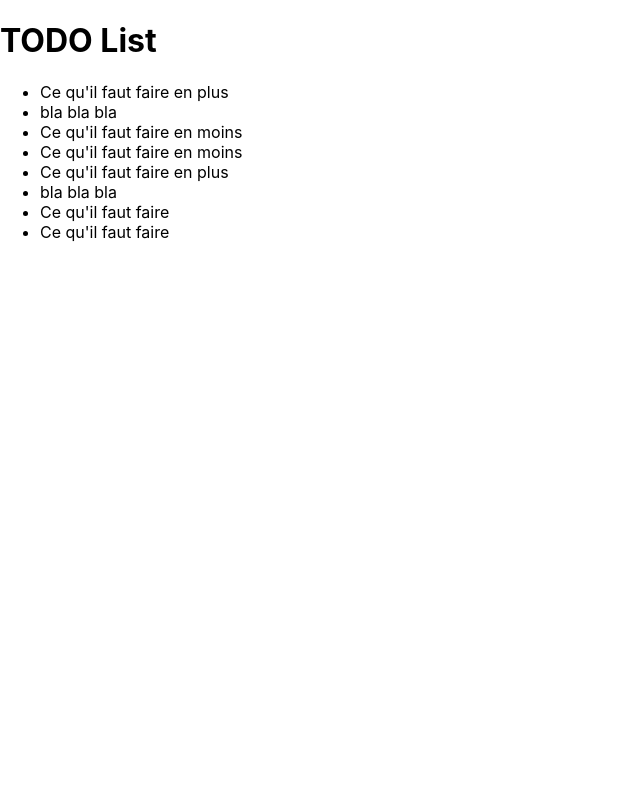
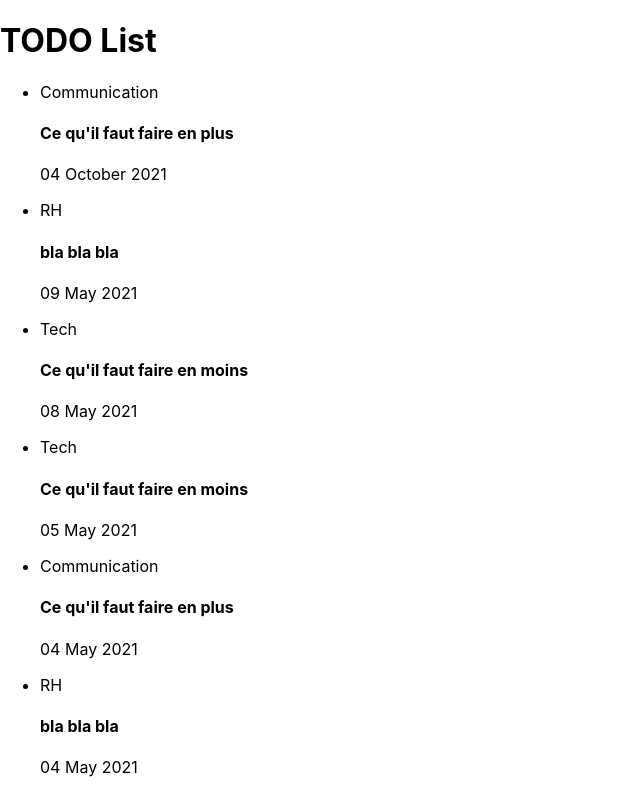
Before and after one commit to MGyahia/todo-day-one, a React (Create React App) app: page /list in a window 1280 px wide. Shown: the top 794 px of the page, without its empty margins (0-640 px from the left). Built offline with nearby package versions, Linux system fonts and the light colour scheme.

Commit message:
Show data in pages

```diff
--- a/package.json
+++ b/package.json
@@ -10,6 +10,7 @@
     "@types/node": "^16.18.106",
     "@types/react": "^18.3.5",
     "@types/react-dom": "^18.3.0",
+    "moment": "^2.30.1",
     "react": "^18.3.1",
     "react-dom": "^18.3.1",
     "react-error-boundary": "^4.0.13",
--- /dev/null
+++ b/src/components/todo/todoItem.tsx
@@ -0,0 +1,20 @@
+import React from 'react';
+import moment from 'moment';
+import { useNavigate } from 'react-router-dom';
+import { ITodo } from '../../types/todo';
+import { Paths } from '../../routes/paths';
+
+interface ItodoItem {
+	data: ITodo
+}
+
+export default function TodoItem({ data }: ItodoItem) {
+	const navigate = useNavigate();
+	return (
+		<li key={data.id} onClick={() => navigate(Paths.details(data.id))}>
+            <p>{data.type}</p>
+			<h4>{data.title}</h4>
+			<p>{moment(data.createdAt+'').format('DD MMMM YYYY')}</p>
+        </li>
+	)
+}
--- a/src/components/todo/todoList.tsx
+++ b/src/components/todo/todoList.tsx
@@ -1,18 +1,23 @@
 import { ITodo } from '../../types/todo';
+import TodoItem from './todoItem';
 
 export interface ITodoList {
 	list: ITodo[]
 }
 
 export default function TodoList({ list }: ITodoList) {
+
+	if (list.length === 0) {
+		return (<p>-- Empty List --</p>)
+	}
+
 	return (
 		<ul>
 			{list.map((item) =>
-				<li
+				<TodoItem
 					key={item.id}
-				>
-					{item.title}
-				</li>
+					data={item}
+				/>
 			)}
       	</ul>
 	)
--- a/src/pages/todoDetails/index.tsx
+++ b/src/pages/todoDetails/index.tsx
@@ -1,16 +1,33 @@
 import React from 'react';
-import { useParams, useNavigate } from 'react-router-dom';
+import moment from 'moment';
+import { useNavigate } from 'react-router-dom';
 import { Paths } from '../../routes/paths';
+import useTodoDetails from './todoDetails.hook';
 
 export default function TodoDetail() {
 	const navigate = useNavigate();
-	const { id } = useParams<{ id: string }>();
-	return (
+  	const {todo} = useTodoDetails();
+
+	if (!todo) {
+		return (
+			<div>
+				<p>Todo is not found !</p>
+				<button onClick={() => navigate(Paths.default(), { replace: true })}>
+					Go Back
+				</button>
+			</div>
+		)
+	}
+
+  	return (
 		<div>
-			<p>{id}</p>
-			<button onClick={() => navigate(Paths.default(), { replace: true })}>
+			<button onClick={() => navigate(Paths.list())}>
 				Go Back
 			</button>
+			<h1>{todo.title}</h1>
+			<p>Type: {todo.type}</p>
+			<p>Created At: {moment(todo.createdAt+'').format('DD MMMM YYYY')}</p>
+			<p>Status: {todo.isDone ? 'Completed' : 'Not Completed'}</p>
 		</div>
-	);
-}
+ 	);
+};
--- /dev/null
+++ b/src/pages/todoDetails/todoDetails.hook.ts
@@ -0,0 +1,13 @@
+import { useContext } from "react";
+import { useParams } from 'react-router-dom';
+import { DataContext, IDataContext } from "../../contexts/dataContext";
+import { ITodo } from "../../types/todo";
+
+export default function useTodoDetails() {
+	const { todos } = useContext(DataContext) as IDataContext;
+	const { id } = useParams<{ id: string }>();
+	const todo = todos.find((todo: ITodo) => todo.id === id);
+	return {
+		todo
+	};
+}
```
Also changed, not shown: 1 other file (tests, documents, lock files or other folders).
